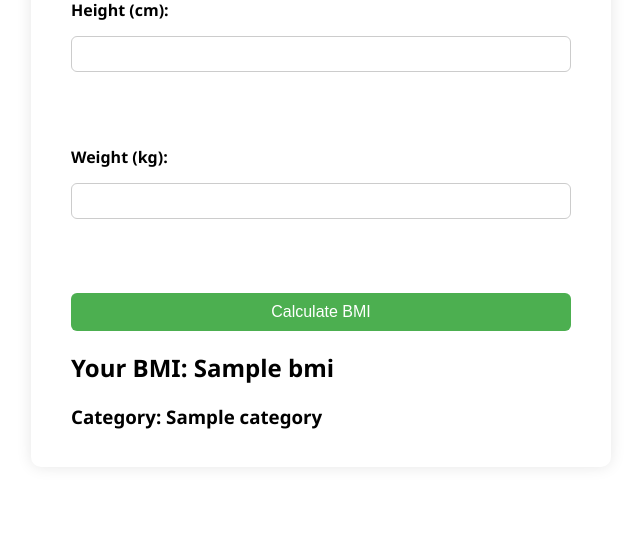
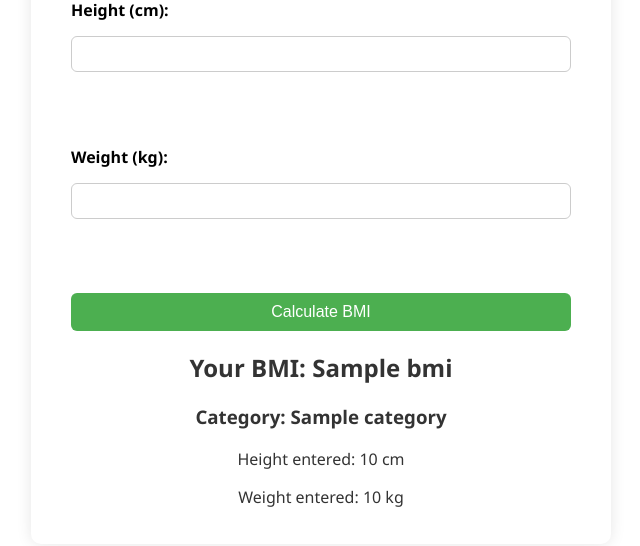
Before and after one commit to Sowmya-726/python-projects, a Flask app: template templates/index.html in a window 1280 px wide. Shown: the part 157-703 px from the top of the page, without its empty margins (319-959 px from the left). Run offline with Flask 3, Linux system fonts and the light colour scheme; the template is opened without the code that fills it: most values are stand-ins (such as "Sample title", 1, 10 or a date in 2020).

Commit message:
Updated BMI Calculator with height and weight display

```diff
--- a/app.py
+++ b/app.py
@@ -6,27 +6,28 @@ app = Flask(__name__)
 def index():
     bmi = None
     category = None
+    height = None
+    weight = None
 
     if request.method == 'POST':
         try:
-            height = float(request.form['height']) / 100
+            height = float(request.form['height'])
             weight = float(request.form['weight'])
-            bmi = round(weight / (height ** 2), 2)
+            bmi = round(weight / ((height / 100) ** 2), 2)
 
             if bmi < 18.5:
-                category = 'Underweight'
-            elif 18.5 <= bmi < 24.9:
-                category = 'Normal weight'
-            elif 25 <= bmi < 29.9:
-                category = 'Overweight'
+                category = "Underweight"
+            elif 18.5 <= bmi < 25:
+                category = "Normal weight"
+            elif 25 <= bmi < 30:
+                category = "Overweight"
             else:
-                category = 'Obese'
+                category = "Obese"
+        except:
+            bmi = None
+            category = "Invalid input"
 
-        except:
-            bmi = "Invalid input"
-            category = ""
-
-    return render_template('index.html', bmi=bmi, category=category)
+    return render_template('index.html', bmi=bmi, category=category, height=height, weight=weight)
 
 if __name__ == '__main__':
     app.run(debug=True)
--- a/templates/index.html
+++ b/templates/index.html
@@ -56,7 +56,7 @@
             text-align: center;
         }
 
-        .result h2, .result h3 {
+        .result h2, .result h3, .result p {
             color: #333;
         }
     </style>
@@ -74,8 +74,12 @@
     </form>
 
     {% if bmi %}
-        <h2>Your BMI: {{ bmi }}</h2>
-        <h3>Category: {{ category }}</h3>
+        <div class="result">
+            <h2>Your BMI: {{ bmi }}</h2>
+            <h3>Category: {{ category }}</h3>
+            <p>Height entered: {{ height }} cm</p>
+            <p>Weight entered: {{ weight }} kg</p>
+        </div>
     {% endif %}
 </body>
 </html>
```
